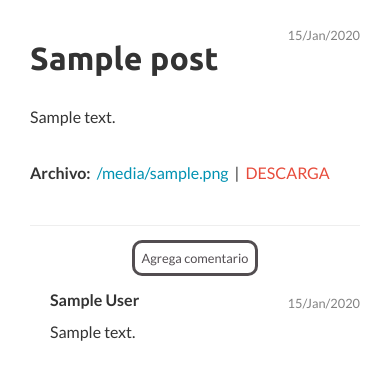
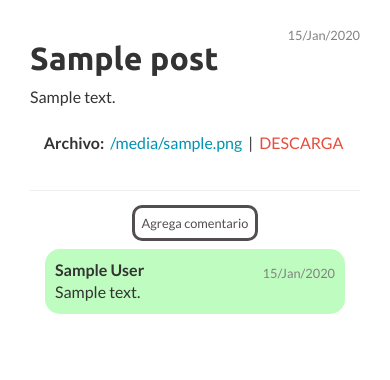
Before and after one commit to Anayamd/my-first-blog, a Django app: template blogsite/templates/blogsite/post_detail.html in a window 390 px wide. Shown: the part 95-475 px from the top of the page. Run offline with Django 3.2, Linux system fonts and the light colour scheme; the template is opened without the code that fills it: most values are stand-ins (such as "Sample title", 1, 10 or a date in 2020); some libraries are stand-ins or nearby versions.

Commit message:
Comments inside post. Archivo adjunto in post_list.

```diff
--- a/blogsite/forms.py
+++ b/blogsite/forms.py
@@ -31,7 +31,8 @@ class UserCreateForm(UserCreationForm):
         return user
 
 class CommentForm(forms.ModelForm):
+    text = forms.CharField(widget=forms.Textarea, label='Comenta:')
 
     class Meta:
         model = Comment
-        fields = ('author', 'text')
+        fields = ('text',)
--- a/blogsite/models.py
+++ b/blogsite/models.py
@@ -36,7 +36,7 @@ class Post(models.Model):
 
 class Comment(models.Model):
 	post = models.ForeignKey('blogsite.Post', related_name='comments')
-	author = models.CharField(max_length=200)
+	author = models.ForeignKey('auth.User')
 	text = models.TextField()
 	created_date = models.DateTimeField(default=timezone.now)
 
--- a/blogsite/static/css/blogsite.css
+++ b/blogsite/static/css/blogsite.css
@@ -214,10 +214,13 @@ div > img{
 	margin-top: 30px;
 }
 .comment {
-    margin: 20px 0px 20px 20px;
+	margin: 15px 0px;
+	padding: 10px;
+	border-radius: 15px;
+    background-color: rgba(0, 243, 0, .25);
 }
 .esp-abajo{
-	margin-bottom: 20px;
+	margin-bottom: 15px;
 }
 .comentar{
 	font-size: .8em;
@@ -227,11 +230,26 @@ div > img{
 	background: rgba(0,0,0,0);
 	border: solid 3px rgba(39, 33, 37, .8);
 	text-decoration: none;
+	cursor: pointer;
 }
 .comentar:hover{
 	text-decoration: none;
 	color: rgba(231, 76, 60, 1);
 	border-color: rgba(231, 76, 60, 1);
+}
+.red{
+	color: rgba(231, 76, 60, 1);
+}
+.red:hover{
+	color: rgba(231, 76, 60, .7);
+	text-decoration: none;
+}
+.blue{
+	color: rgba(0, 146, 178, 1);
+}
+.blue:hover{
+	color: rgba(0, 146, 178, .7);
+	text-decoration: none;
 }
 
 
--- a/blogsite/templates/blogsite/post_detail.html
+++ b/blogsite/templates/blogsite/post_detail.html
@@ -20,24 +20,30 @@
 		<p class="text txt-detail">{{ post.text|linebreaks }}</p>
 
 		{% if post.docfile %}
-			<br><b>Archivo:</b><a href="../../{{ post.docfile.url }}" class="tag"> {{ post.docfile|capfirst }} </a>|<a class="author" href="../../{{ post.docfile.url }}" download> DESCARGA</a>
+			<br><div class="center"><b>Archivo:</b><a href="../../{{ post.docfile.url }}" class="tag"> {{ post.docfile|capfirst }} </a>|<a class="author" href="../../{{ post.docfile.url }}" download> DESCARGA</a></div>
 		{% endif %}
 	</article>
 
 	<!-- COMMENTS -->
 	<section class="col-md-10 col-md-push-1 col-sm-10 col-sm-push-1 col-xs-12">
 		<hr>
-		<div class="center"><a class="comentar" href="{% url "add_comment_to_post" pk=post.pk %}">Agrega comentario</a></div>
+		<div class="center"><span class="comentar">Agrega comentario</span></div>
+		<div class="col-md-10 col-md-push-1 col-sm-10 col-sm-push-1 col-xs-12">
 			{% for comment in post.comments.all %}
 				<div class="comment">
 					<div class="date">{{ comment.created_date|date:"d/M/Y" }}</div>
-				<strong>{{ comment.author }}</strong>
+					<strong>{{ comment.author|capfirst }}</strong>
 					<p>{{ comment.text|linebreaks }}</p>
 				</div>
 			{% empty %}
 				<br>
 				<p class="center">Ningún comentario aún :(</p>
 			{% endfor %}
+			<form method="POST" class="post-form">{% csrf_token %}
+				{{ form.as_p }}
+				<button type="submit" class="save btn btn-default">Enviar</button>
+			</form>
+		</div>
 	</section>
 
 {% endblock %}
@@ -46,11 +52,22 @@
 	<script src="https://ajax.googleapis.com/ajax/libs/jquery/1.11.3/jquery.min.js"></script>
 	<script type="text/javascript">
 	$(document).ready(function() {
+		$("form").toggle();
+
 		$('.remove').click(function(e) {
 			e.preventDefault();
 			alert('Vas a borrar un post!!! Da click otra vez para confirmar.');
 			$(this).unbind('click').css({"color" : "rgba(250, 16, 48, 1)", "border-color" : "rgba(250, 16, 48, 1)", });
 		});
+
+		$("textarea").attr({"rows": "4",});
+
+		$("p").css({"margin": "0",});
+
+		$(".comentar").click(function () {
+			$("form").toggle();
+			$(".comentar").toggle();
+		});
 	});
 	</script>
 {% endblock end %}
--- a/blogsite/templates/blogsite/post_list.html
+++ b/blogsite/templates/blogsite/post_list.html
@@ -17,7 +17,10 @@
 			<p class="text small-space">{{ post.text|truncatechars:300 }}
 				<span><a href="{% url "post_detail" pk=post.pk %}" class="read-more">Leer más</a></span>
 			</p>
-			<a href="{% url "blogsite.views.post_detail" pk=post.pk %}" class="author">Comentarios: {{ post.comments.count }}</a>
+			<a href="{% url "blogsite.views.post_detail" pk=post.pk %}" class="red">Comentarios: {{ post.comments.count }}</a>
+			{% if post.docfile %}
+				| <a href="{% url "blogsite.views.post_detail" pk=post.pk %}" class="blue">Archivo Adjunto</a>
+			{% endif %}
 		</article>
 	{% endfor %}
 {% endblock %}
--- a/blogsite/urls.py
+++ b/blogsite/urls.py
@@ -8,7 +8,6 @@ urlpatterns = [
 	url(r'^post/(?P<pk>[0-9]+)/$', views.post_detail, name='post_detail'),
 	url(r'^post/(?P<pk>[0-9]+)/edit/$', views.post_edit, name='post_edit'),
 	url(r'^post/(?P<pk>[0-9]+)/remove/$', views.post_remove, name='post_remove'),
-	url(r'^post/(?P<pk>[0-9]+)/comment/$', views.add_comment_to_post, name='add_comment_to_post'),
 	url(r'^post/tag/(?P<tag>\w+)/$', views.post_tags, name='post_tags'),
 	url(r'^post/user/(?P<user>\w+)/$', views.post_author, name='post_author'),
 	url(r'^register/$', views.register, name='register'),
```
Also changed, not shown: blogsite/templates/blogsite/add_comment_to_post.html (deleted, +0 -9 lines), blogsite/views.py (+11 -16 lines), blogsite/migrations/0013_auto_20150809_1713.py (added). Lines whose indentation alone changed are shown as unchanged.
